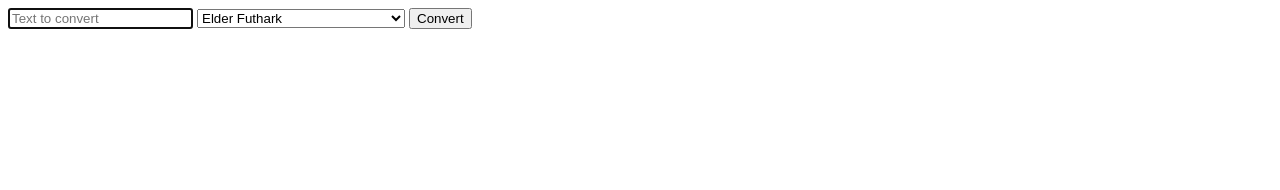
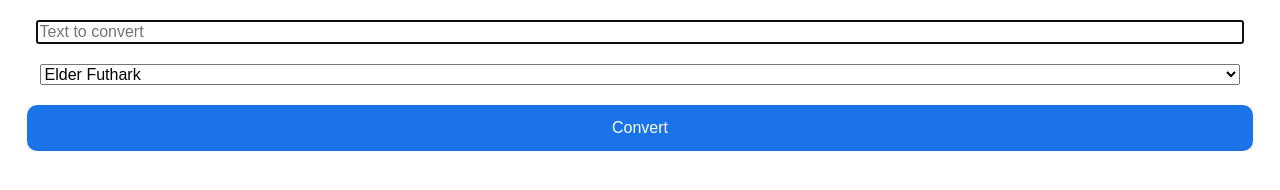
Before and after one commit to Onyxqk/AlphaRune, a browser extension: page index.html in a window 1280 px wide. Drawn offline with Linux system fonts and the light colour scheme.

Commit message:
css for chromium extension

```diff
--- a/alpharune.css
+++ b/alpharune.css
@@ -1,4 +1,48 @@
+* {
+    min-width: 250px;
+}
+
 p {
     font-family: sans-serif;
     word-wrap: break-word;
+    font-size: 20px;
+    text-align: center;
 }
+
+input {
+	display: block;
+	margin-top: 20px;
+    margin-bottom: 20px;
+	margin-left: auto;
+	margin-right: auto;
+	width: 95%;
+	font-size: 16px;
+	font-family: sans-serif;
+}
+
+select {
+	display: block;
+	margin-top: 10px;
+	margin-left: auto;
+	margin-right: auto;
+	width: 95%;
+	font-size: 16px;
+	font-family: sans-serif;
+}
+
+button {
+	display: block;
+	width: 97%;
+	border: none;
+	border-radius: 10px;
+	background-color: #1A73E8;
+	color: white;
+	margin-top: 20px;
+	margin-left: auto;
+	margin-right: auto;
+	padding: 14px 28px;
+	font-size: 16px;
+	font-family: sans-serif;
+	cursor: pointer;
+	text-align: center;
+}
```
